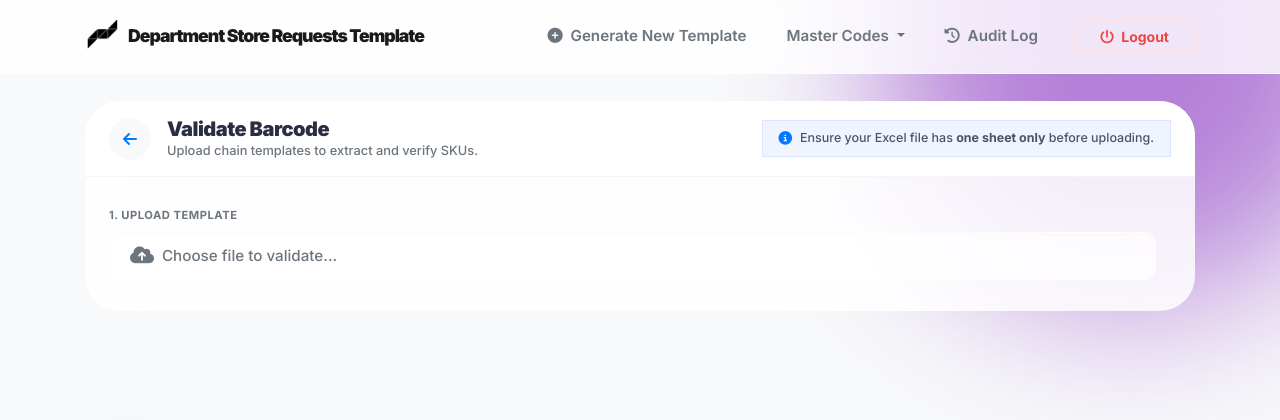
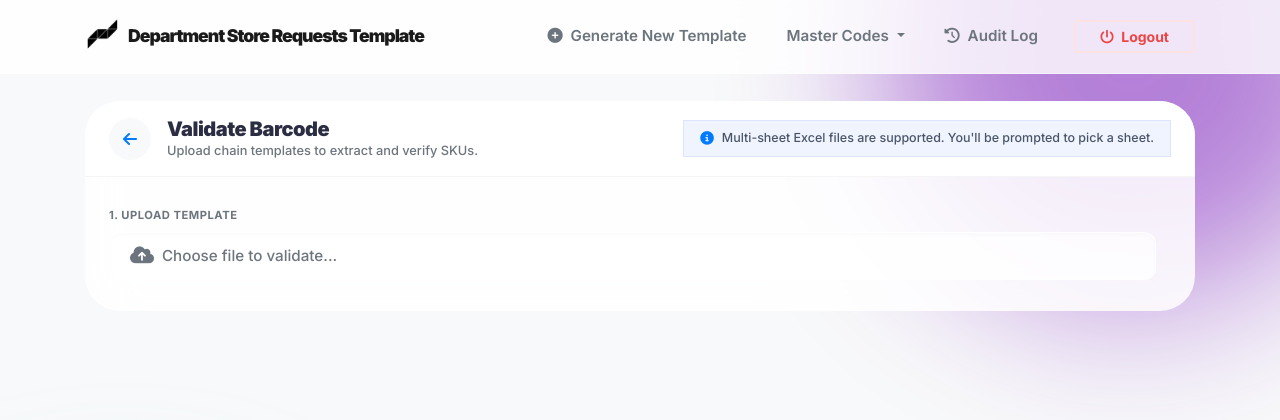
Before and after one commit to Carlosthegreat7/Department-Store-Requests-Template-DSRT-, a Flask app: page /validate_barcode in a window 1280 px wide. Shown: the top 420 px of the page. Run offline with Flask 3, Linux system fonts and the light colour scheme; the visitor is signed in with stand-in values (Sample User, id 1); some libraries are stand-ins or nearby versions.

Commit message:
added sheet picker

```diff
--- a/portal/templates/validate_barcode.html
+++ b/portal/templates/validate_barcode.html
@@ -26,7 +26,7 @@
                 style="background:#f0f4ff;border:1px solid #dce4ff;gap:8px;">
                 <i class="fas fa-info-circle text-primary" style="font-size:0.85rem;"></i>
                 <span style="font-size:0.78rem;color:#4a5568;font-weight:500;">
-                    Ensure your Excel file has <strong>one sheet only</strong> before uploading.
+                    Multi-sheet Excel files are supported. You'll be prompted to pick a sheet.
                 </span>
             </div>
         </div>
@@ -34,6 +34,7 @@
         <div class="card-body px-4 py-4">
             <form id="uploadForm">
                 <input type="hidden" id="detected_template" name="template_type" value="">
+                <input type="hidden" id="selected_sheet_index" name="sheet_index" value="0">
                 <div class="d-flex flex-column flex-md-row align-items-md-end" style="gap:15px;">
                     <div class="flex-grow-1 w-100">
                         <label class="font-weight-bold text-muted small text-uppercase mb-2" style="font-size:0.7rem;letter-spacing:0.5px;">1. Upload Template</label>
@@ -119,6 +120,28 @@
     </div>
 </div>
 
+<div class="modal fade" id="sheetPickerModal" tabindex="-1" role="dialog" aria-hidden="true">
+    <div class="modal-dialog modal-dialog-centered" role="document" style="max-width:420px;">
+        <div class="modal-content border-0 shadow-lg p-4"
+            style="border-radius:24px;background:rgba(255,255,255,0.98);backdrop-filter:blur(10px);">
+            <div class="text-center mb-3">
+                <div style="width:65px;height:65px;background:#e8f4fd;color:#0d6efd;border-radius:50%;display:flex;align-items:center;justify-content:center;margin:0 auto;font-size:1.8rem;box-shadow:0 4px 15px rgba(13,110,253,.15);">
+                    <i class="fas fa-layer-group"></i>
+                </div>
+            </div>
+            <h5 class="text-center font-weight-bold mb-1" style="color:#2d3748;letter-spacing:-0.5px;">Multiple Sheets Found</h5>
+            <p class="text-center text-muted mb-3" style="font-size:0.88rem;">Select which sheet contains the barcode data.</p>
+            <div id="sheetPickerList" class="mb-4" style="display:flex;flex-direction:column;gap:8px;max-height:260px;overflow-y:auto;"></div>
+            <div class="d-flex justify-content-center" style="gap:10px;">
+                <button type="button" class="btn btn-light rounded-pill px-4 font-weight-bold text-muted" data-dismiss="modal" style="background:#f1f3f5;border:none;">Cancel</button>
+                <button type="button" class="btn btn-primary rounded-pill px-4 font-weight-bold shadow-sm" id="sheetPickerConfirmBtn">
+                    <i class="fas fa-check mr-1"></i> Use This Sheet
+                </button>
+            </div>
+        </div>
+    </div>
+</div>
+
 <div class="modal fade" id="bentoModal" tabindex="-1" role="dialog" aria-hidden="true">
     <div class="modal-dialog modal-dialog-centered modal-sm" role="document">
         <div class="modal-content border-0 shadow-lg text-center p-4"
@@ -191,6 +214,93 @@ const STATUS_BADGE = {
 };
 
 // ================================================================
+// SHEET PICKER STATE
+// ================================================================
+let pendingSheets      = [];
+let selectedSheetIndex = 0;
+
+function renderSheetPicker(sheets) {
+    const list = document.getElementById('sheetPickerList');
+    list.innerHTML = '';
+    sheets.forEach((name, idx) => {
+        const btn = document.createElement('button');
+        btn.type      = 'button';
+        btn.className = 'sheet-picker-option btn text-left font-weight-600 shadow-sm';
+        btn.style     = [
+            'border-radius:12px', 'padding:10px 16px', 'border:2px solid #e2e8f0',
+            'background:#f8f9fa', 'color:#2d3748', 'transition:all 0.15s', 'font-size:0.9rem',
+        ].join(';');
+        btn.innerHTML = `<i class="fas fa-table mr-2 text-primary" style="font-size:0.85rem;"></i>${name}`;
+        btn.dataset.sheetIdx = idx;
+
+        btn.addEventListener('click', () => {
+            list.querySelectorAll('.sheet-picker-option').forEach(b => {
+                b.style.background   = '#f8f9fa';
+                b.style.borderColor  = '#e2e8f0';
+                b.style.color        = '#2d3748';
+            });
+            btn.style.background  = '#e8f0fe';
+            btn.style.borderColor = '#4285f4';
+            btn.style.color       = '#1a56db';
+            selectedSheetIndex    = idx;
+        });
+
+        if (idx === 0) {
+            btn.style.background  = '#e8f0fe';
+            btn.style.borderColor = '#4285f4';
+            btn.style.color       = '#1a56db';
+        }
+        list.appendChild(btn);
+    });
+}
+
+document.getElementById('sheetPickerConfirmBtn').addEventListener('click', function () {
+    $('#sheetPickerModal').modal('hide');
+    document.getElementById('selected_sheet_index').value = selectedSheetIndex;
+    setTimeout(() => runDetectTemplate(), 300);
+});
+
+// ================================================================
+// DETECT TEMPLATE (shared helper — called after sheet is chosen)
+// ================================================================
+function runDetectTemplate() {
+    const fileInput    = document.getElementById('skuFile');
+    const processBtn   = document.getElementById('processBtn');
+    const label        = $('.custom-file-label');
+    const sheetIndex   = parseInt(document.getElementById('selected_sheet_index').value) || 0;
+    const sheetSuffix  = pendingSheets.length > 1
+        ? ` <span class="badge badge-info flex-shrink-0 py-1 px-2 shadow-sm ml-1" style="font-size:0.72rem;"><i class="fas fa-layer-group mr-1"></i>${pendingSheets[sheetIndex]}</span>`
+        : '';
+
+    // Re-add spinner
+    label.find('#detectSpinner').remove();
+    label.append('<i class="fas fa-spinner fa-spin ml-2 text-primary flex-shrink-0" id="detectSpinner"></i>');
+
+    const formData = new FormData();
+    formData.append('file', fileInput.files[0]);
+    formData.append('sheet_index', sheetIndex);
+
+    fetch("{{ url_for('transactions.detect_template') }}", { method: 'POST', body: formData })
+        .then(r => r.json())
+        .then(data => {
+            $('#detectSpinner').remove();
+            if (data.success && data.template_type !== 'UNKNOWN') {
+                document.getElementById('detected_template').value = data.template_type;
+                label.append(`<span class="badge badge-success flex-shrink-0 py-1 px-2 shadow-sm ml-2" style="font-size:0.75rem;"><i class="fas fa-robot mr-1"></i> ${data.template_type}</span>${sheetSuffix}`);
+                processBtn.disabled = false;
+                document.getElementById('uploadForm').dispatchEvent(new Event('submit'));
+            } else {
+                label.append(`<span class="badge badge-danger flex-shrink-0 py-1 px-2 shadow-sm ml-2"><i class="fas fa-exclamation-triangle mr-1"></i> Unknown Format</span>`);
+                showModal('Format Not Recognized', 'Could not identify this template. Please make sure you are using a standard department store format.', 'alert');
+            }
+        })
+        .catch(() => {
+            $('#detectSpinner').remove();
+            label.append(`<span class="badge badge-danger flex-shrink-0 py-1 px-2 shadow-sm ml-2"><i class="fas fa-times mr-1\"></i> Error</span>`);
+        });
+}
+
+// ================================================================
 // FILE INPUT
 // ================================================================
 $('.custom-file-input').on('change', function () {
@@ -199,7 +309,10 @@ $('.custom-file-input').on('change', function () {
     const label      = $(this).next('.custom-file-label');
     const processBtn = document.getElementById('processBtn');
 
-    document.getElementById('detected_template').value = '';
+    document.getElementById('detected_template').value    = '';
+    document.getElementById('selected_sheet_index').value = '0';
+    selectedSheetIndex = 0;
+    pendingSheets      = [];
     processBtn.disabled = true;
 
     if (!fileName) {
@@ -215,26 +328,28 @@ $('.custom-file-input').on('change', function () {
 
     if (!fileInput.files.length) return;
 
-    const formData = new FormData();
-    formData.append('file', fileInput.files[0]);
+    // Step 1: check for multiple sheets
+    const sheetFormData = new FormData();
+    sheetFormData.append('file', fileInput.files[0]);
 
-    fetch("{{ url_for('transactions.detect_template') }}", { method: 'POST', body: formData })
+    fetch("{{ url_for('transactions.get_sheets') }}", { method: 'POST', body: sheetFormData })
         .then(r => r.json())
         .then(data => {
-            $('#detectSpinner').remove();
-            if (data.success && data.template_type !== 'UNKNOWN') {
-                document.getElementById('detected_template').value = data.template_type;
-                label.append(`<span class="badge badge-success flex-shrink-0 py-1 px-2 shadow-sm ml-2" style="font-size:0.75rem;"><i class="fas fa-robot mr-1"></i> ${data.template_type}</span>`);
-                processBtn.disabled = false;
-                document.getElementById('uploadForm').dispatchEvent(new Event('submit'));
+            if (data.success && !data.is_csv && data.sheets && data.sheets.length > 1) {
+                // Multiple sheets — show picker first
+                $('#detectSpinner').remove();
+                pendingSheets      = data.sheets;
+                selectedSheetIndex = 0;
+                renderSheetPicker(data.sheets);
+                $('#sheetPickerModal').modal('show');
             } else {
-                label.append(`<span class="badge badge-danger flex-shrink-0 py-1 px-2 shadow-sm ml-2"><i class="fas fa-exclamation-triangle mr-1"></i> Unknown Format</span>`);
-                showModal('Format Not Recognized', 'Could not identify this template. Please make sure you are using a standard department store format.', 'alert');
+                // Single sheet or CSV — go straight to detection
+                runDetectTemplate();
             }
         })
         .catch(() => {
-            $('#detectSpinner').remove();
-            label.append(`<span class="badge badge-danger flex-shrink-0 py-1 px-2 shadow-sm ml-2"><i class="fas fa-times mr-1"></i> Error</span>`);
+            // If sheet check fails, fall through to direct detection
+            runDetectTemplate();
         });
 });
 
@@ -246,9 +361,12 @@ function hideResults() {
     container.classList.remove('animate-fade-in-up');
     container.style.display = 'none';
     document.getElementById('uploadForm').reset();
-    document.getElementById('detected_template').value = '';
-    document.getElementById('processBtn').disabled     = true;
-    document.getElementById('searchInput').value       = '';
+    document.getElementById('detected_template').value    = '';
+    document.getElementById('selected_sheet_index').value = '0';
+    document.getElementById('processBtn').disabled        = true;
+    document.getElementById('searchInput').value          = '';
+    selectedSheetIndex = 0;
+    pendingSheets      = [];
     window.lastParsedData = [];
     filteredData = [];
     $('.custom-file-label').html('<i class="fas fa-cloud-upload-alt mr-2 flex-shrink-0" style="font-size: 1.2rem;"></i><span class="text-truncate flex-grow-1" style="min-width:0;font-weight:500;font-size:0.95rem;">Choose file to validate...</span>');
@@ -468,6 +586,7 @@ document.getElementById('uploadForm').addEventListener('submit', function (e) {
     const formData = new FormData();
     formData.append('file', fileInput.files[0]);
     formData.append('template_type', templateType);
+    formData.append('sheet_index', document.getElementById('selected_sheet_index').value || '0');
 
     processBtn.innerHTML = '<i class="fas fa-spinner fa-spin mr-2"></i> Processing...';
     processBtn.disabled  = true;
--- a/routes/transactions.py
+++ b/routes/transactions.py
@@ -91,8 +91,9 @@ CHAIN_MAPPINGS = {
         'GCAP BARCODE': 'BARCODE',
     },
     'SM': {
-        'ITEM':   'ITEM_CODE',
-        'SM UPC': 'BARCODE',
+    'ITEM': 'ITEM_CODE',
+    'ITEM DESCRIPTION': 'ITEM_CODE',
+    'SM UPC': 'BARCODE',
     },
 }
 
@@ -255,19 +256,19 @@ def find_image_in_cache(cache: dict, item_no: str) -> Optional[str]:
 # STAGE 1 — TEMPLATE DETECTION
 # ==============================================================
 
-def _read_head(file_path: str, nrows: int = 30, header=None) -> pd.DataFrame:
+def _read_head(file_path: str, nrows: int = 30, header=None, sheet_index: int = 0) -> pd.DataFrame:
     """Read the first nrows of a CSV or Excel file without a header."""
     is_csv = file_path.lower().endswith('.csv')
     common = dict(nrows=nrows, header=header)
     if is_csv:
         return pd.read_csv(file_path, encoding='utf-8', encoding_errors='ignore', **common)
-    return pd.read_excel(file_path, sheet_name=0, **common)
-
-
-def detect_template_type(file_path: str) -> str:
+    return pd.read_excel(file_path, sheet_name=sheet_index, **common)
+
+
+def detect_template_type(file_path: str, sheet_index: int = 0) -> str:
     """Sniff the file and return the best-matching CHAIN_MAPPINGS key, or 'UNKNOWN'."""
     try:
-        df_head = _read_head(file_path, nrows=30)
+        df_head = _read_head(file_path, nrows=30, sheet_index=sheet_index)
         best_match = 'UNKNOWN'
         max_matches = 0
 
@@ -276,11 +277,16 @@ def detect_template_type(file_path: str) -> str:
             row_vals_no_spaces = [v.replace(' ', '') for v in row_vals]
 
             for chain, mapping in CHAIN_MAPPINGS.items():
-                matches = sum(
-                    1 for expected in mapping
-                    if (expected.upper() in row_vals
-                        or expected.upper().replace(' ', '') in row_vals_no_spaces)
-                )
+                matches = 0
+                for expected in mapping:
+                    expected_clean = expected.upper().replace(' ', '')
+
+                    for val in row_vals:
+                        val_clean = val.replace(' ', '')
+
+                        if expected_clean in val_clean or val_clean in expected_clean:
+                            matches += 1
+                            break
                 match_pct = matches / len(mapping) if mapping else 0
 
                 if matches >= 2 and matches > max_matches:
@@ -293,7 +299,7 @@ def detect_template_type(file_path: str) -> str:
 
         # Fallback for legacy SM template (82 columns, no headers)
         if best_match == 'UNKNOWN':
-            df_full = _read_head(file_path, nrows=1)
+            df_full = _read_head(file_path, nrows=1, sheet_index=sheet_index)
             if len(df_full.columns) >= 82:
                 return 'SM'
 
@@ -308,7 +314,7 @@ def detect_template_type(file_path: str) -> str:
 # STAGE 2 — PARSE ROWS
 # ==============================================================
 
-def _read_all_str(file_path: str) -> pd.DataFrame:
+def _read_all_str(file_path: str, sheet_index: int = 0) -> pd.DataFrame:
     """Read the entire file as strings to preserve leading zeros."""
     is_csv = file_path.lower().endswith('.csv')
     if is_csv:
@@ -316,10 +322,10 @@ def _read_all_str(file_path: str) -> pd.DataFrame:
             file_path, header=None, dtype=str,
             encoding='utf-8', encoding_errors='ignore',
         )
-    return pd.read_excel(file_path, sheet_name=0, header=None, dtype=str)
-
-
-def parse_sku_template(file_path: str, template_type: str) -> list:
+    return pd.read_excel(file_path, sheet_name=sheet_index, header=None, dtype=str)
+
+
+def parse_sku_template(file_path: str, template_type: str, sheet_index: int = 0) -> list:
     """Parse the uploaded file and return a list of row dicts.
 
     Dispatches to a template-specific deep parser when available,
@@ -327,15 +333,15 @@ def parse_sku_template(file_path: str, template_type: str) -> list:
     """
     try:
         if template_type == 'SM':
-            return _parse_sm(file_path)
+            return _parse_sm(file_path, sheet_index)
         if template_type == 'RDS':
-            return _parse_rds(file_path)
+            return _parse_rds(file_path, sheet_index)
         if template_type == 'RUSTANS':
-            return _parse_rustans(file_path)
+            return _parse_rustans(file_path, sheet_index)
         if template_type == 'GCAP':
-            return _parse_gcap(file_path)
+            return _parse_gcap(file_path, sheet_index)
         # All other chains (GGRAND, ALTURAS, KCC, …) use the generic path
-        return _parse_generic(file_path, template_type)
+        return _parse_generic(file_path, template_type, sheet_index)
     except Exception as exc:
         logger.error('parse_sku_template error [%s]: %s', template_type, exc)
         return []
@@ -346,11 +352,11 @@ def parse_sku_template(file_path: str, template_type: str) -> list:
 # Direct column mapping: ITEM CODE → ITEM_CODE, GCAP BARCODE → BARCODE
 # Also captures BRAND → BRAND_CODE, DESCRIPTION → DESC
 # ------------------------------------------------------------------
-def _parse_gcap(file_path: str) -> list:
+def _parse_gcap(file_path: str, sheet_index: int = 0) -> list:
     """GCAP template — direct named-column extraction."""
     extracted_data = []
     mapping = CHAIN_MAPPINGS['GCAP']
-    df_full = _read_all_str(file_path)
+    df_full = _read_all_str(file_path, sheet_index)
 
     header_idx = _find_header_row(df_full, mapping)
     if header_idx == -1:
@@ -385,45 +391,85 @@ def _parse_gcap(file_path: str) -> list:
 
 # ------------------------------------------------------------------
 # Deep parser: SM
-# Index-based — no reliable column headers.
-# Item code: col 0 (description field contains the SKU)
-# Barcode:   col 81 (far-right UPC column)
-# Skip rows where both values are empty or look like metadata.
+# Extracts ITEM_CODE from the last token of the description column.
+# Dynamically hunts for the Barcode column to prevent out-of-bounds errors.
 # ------------------------------------------------------------------
-def _parse_sm(file_path: str) -> list:
-    """SM template — fixed column-index extraction."""
+def _parse_sm(file_path: str, sheet_name=0) -> list:
+    """SM template — extracts ITEM_CODE from the last token of the description column."""
     extracted_data = []
-    df = _read_all_str(file_path)
-
-    # SM files may have a multi-row header block; skip rows until we hit real data.
-    # A real data row has a numeric-looking item code in col 0.
-    ITEM_COL   = 0
+    df = _read_all_str(file_path, sheet_name)
+
+    # Defaults for legacy files
+    DESC_COL    = 0
     BARCODE_COL = 81
 
+    # 1. SMART COLUMN FINDER (Protects against layout changes)
+    # Scans the first 50 rows looking for header keywords
+    for row_idx in range(min(50, len(df))):
+        row_vals = [str(v).strip().upper() for v in df.iloc[row_idx].values]
+
+        if 'SM UPC' in row_vals:
+            BARCODE_COL = row_vals.index('SM UPC')
+
+            if 'ITEM DESCRIPTION' in row_vals:
+                DESC_COL = row_vals.index('ITEM DESCRIPTION')
+            elif 'ITEM' in row_vals:
+                DESC_COL = row_vals.index('ITEM')
+            elif 'DESCRIPTION' in row_vals:
+                DESC_COL = row_vals.index('DESCRIPTION')
+
+                print("DESC_COL:", DESC_COL)
+                print("BARCODE_COL:", BARCODE_COL)
+                print("HEADERS:", row_vals)
+
+            break
+
+        elif 'BARCODE' in row_vals:
+            BARCODE_COL = row_vals.index('BARCODE')
+
+            if 'ITEM DESCRIPTION' in row_vals:
+                DESC_COL = row_vals.index('ITEM DESCRIPTION')
+            elif 'ITEM' in row_vals:
+                DESC_COL = row_vals.index('ITEM')
+            elif 'DESCRIPTION' in row_vals:
+                DESC_COL = row_vals.index('DESCRIPTION')
+
+            break
+
+    _SKIP_DESC = {'nan', 'none', '', 'item', 'item description', 'item desc', 'description'}
+    _SKIP_BAR  = {'nan', 'none', '', 'sm upc', 'barcode', 'upc'}
+
     for _, row in df.iterrows():
-        if len(row) <= BARCODE_COL:
+        # 2. SAFE ROW LENGTH CHECK
+        # Only skips if the row physically isn't wide enough to contain our target columns
+        max_needed_index = max(DESC_COL, BARCODE_COL)
+        if len(row) <= max_needed_index:
             continue
 
-        raw_item = str(row.iloc[ITEM_COL]).strip()
+        raw_desc = str(row.iloc[DESC_COL]).strip()
         raw_bar  = str(row.iloc[BARCODE_COL]).strip()
 
-        # Skip header/metadata rows: item code must look like an alphanumeric SKU
-        if raw_item.lower() in ('nan', 'none', '', 'item', 'item code', 'sku'):
+        if raw_desc.lower() in _SKIP_DESC:
             continue
-        if raw_bar.lower() in ('nan', 'none', '', 'sm upc', 'barcode', 'upc'):
+        if raw_bar.lower() in _SKIP_BAR:
             continue
-        # Skip rows that are purely non-alphanumeric (section dividers, etc.)
-        if not any(c.isalnum() for c in raw_item):
+        if not any(c.isalnum() for c in raw_desc):
             continue
 
+        # 3. YOUR TOKEN LOGIC (Extract Item Code from Description)
+        # e.g. "GUESS NEWTRENDS GUESS 0001018 GW0997L3" → "GW0997L3"
+        tokens    = raw_desc.split()
+        item_code = tokens[-1] if tokens else raw_desc
+        desc      = ' '.join(tokens[:-1]) if len(tokens) > 1 else raw_desc
+
         extracted_data.append({
-            'ITEM_CODE': raw_item,
+            'ITEM_CODE': item_code,
             'BARCODE':   raw_bar,
+            'DESC':      desc,
         })
 
     logger.info('SM: extracted %d rows', len(extracted_data))
     return extracted_data
-
 
 # ------------------------------------------------------------------
 # Deep parser: RDS
@@ -433,11 +479,11 @@ def _parse_sm(file_path: str) -> list:
 # ITEM DESCRIPTION → DESC
 # BRAND → BRAND_CODE
 # ------------------------------------------------------------------
-def _parse_rds(file_path: str) -> list:
+def _parse_rds(file_path: str, sheet_index: int = 0) -> list:
     """RDS template — skips multi-row headers, maps SKU NO. to BARCODE."""
     extracted_data = []
     mapping = CHAIN_MAPPINGS['RDS']
-    df_full = _read_all_str(file_path)
+    df_full = _read_all_str(file_path, sheet_index)
 
     # RDS files often have 2–3 merged header rows before the real column row.
     # _find_header_row scans up to row 50 and picks the best match.
@@ -482,11 +528,11 @@ def _parse_rds(file_path: str) -> list:
 # Multiple consecutive rows may represent a single item.
 # Key cells: RCC SKU → BARCODE, VENDOR ITEM CODE → ITEM_CODE
 # ------------------------------------------------------------------
-def _parse_rustans(file_path: str) -> list:
+def _parse_rustans(file_path: str, sheet_index: int = 0) -> list:
     """RUSTANS template — form-based fixed-cell extraction with multi-row grouping."""
     extracted_data = []
     mapping = CHAIN_MAPPINGS['RUSTANS']
-    df_full = _read_all_str(file_path)
+    df_full = _read_all_str(file_path, sheet_index)
 
     # Locate the header row to understand column positions
     header_idx = _find_header_row(df_full, mapping)
@@ -548,7 +594,7 @@ def _parse_rustans_raw_scan(df: pd.DataFrame) -> list:
 # ------------------------------------------------------------------
 # Generic fallback parser (GGRAND, ALTURAS, KCC, …)
 # ------------------------------------------------------------------
-def _parse_generic(file_path: str, template_type: str) -> list:
+def _parse_generic(file_path: str, template_type: str, sheet_index: int = 0) -> list:
     """Generic column-mapping parser for chains without a custom deep parser."""
     extracted_data = []
 
@@ -557,7 +603,7 @@ def _parse_generic(file_path: str, template_type: str) -> list:
         return extracted_data
 
     mapping = CHAIN_MAPPINGS[template_type]
-    df_full = _read_all_str(file_path)
+    df_full = _read_all_str(file_path, sheet_index)
 
     header_idx = _find_header_row(df_full, mapping)
     if header_idx == -1:
@@ -904,6 +950,37 @@ def _save_temp_file(file) -> tuple:
     return filename, temp_filepath
 
 
+@transactions_bp.route('/api/get_sheets', methods=['POST'])
+def get_sheets():
+    """Return the list of sheet names for a multi-sheet Excel file."""
+    if not session.get('sdr_loggedin'):
+        return jsonify({'error': 'Not authenticated'}), 401
+    if 'file' not in request.files:
+        return jsonify({'error': 'No file uploaded'}), 400
+
+    file = request.files['file']
+    if not file.filename:
+        return jsonify({'error': 'Empty filename'}), 400
+
+    temp_filepath = None
+    try:
+        filename, temp_filepath = _save_temp_file(file)
+        is_csv = filename.lower().endswith('.csv')
+        if is_csv:
+            return jsonify({'success': True, 'sheets': [], 'is_csv': True}), 200
+
+        import openpyxl
+        wb = openpyxl.load_workbook(temp_filepath, read_only=True, data_only=True)
+        sheet_names = wb.sheetnames
+        wb.close()
+        return jsonify({'success': True, 'sheets': sheet_names, 'is_csv': False}), 200
+    except Exception as exc:
+        return jsonify({'error': str(exc)}), 500
+    finally:
+        if temp_filepath and os.path.exists(temp_filepath):
+            os.remove(temp_filepath)
+
+
 @transactions_bp.route('/api/detect_template', methods=['POST'])
 def detect_template():
     """Stage 1: Accept a file and return the auto-detected template type."""
@@ -919,7 +996,8 @@ def detect_template():
     temp_filepath = None
     try:
         filename, temp_filepath = _save_temp_file(file)
-        detected = detect_template_type(temp_filepath)
+        sheet_index = int(request.form.get('sheet_index', 0))
+        detected = detect_template_type(temp_filepath, sheet_index)
         return jsonify({'success': True, 'template_type': detected, 'filename': filename}), 200
     except Exception as exc:
         return jsonify({'error': str(exc)}), 500
@@ -938,6 +1016,7 @@ def parse_sku_file():
 
     file          = request.files['file']
     template_type = request.form.get('template_type', '').upper().strip()
+    sheet_index   = int(request.form.get('sheet_index', 0))
 
     if not file.filename:
         return jsonify({'error': 'Empty filename'}), 400
@@ -950,7 +1029,7 @@ def parse_sku_file():
         if not filename:
             return jsonify({'error': 'Invalid filename'}), 400
 
-        parsed_data = parse_sku_template(temp_filepath, template_type)
+        parsed_data = parse_sku_template(temp_filepath, template_type, sheet_index)
         if not parsed_data:
             return jsonify({
                 'error': f'No data extracted using template [{template_type}]. Check the file format.'
```
